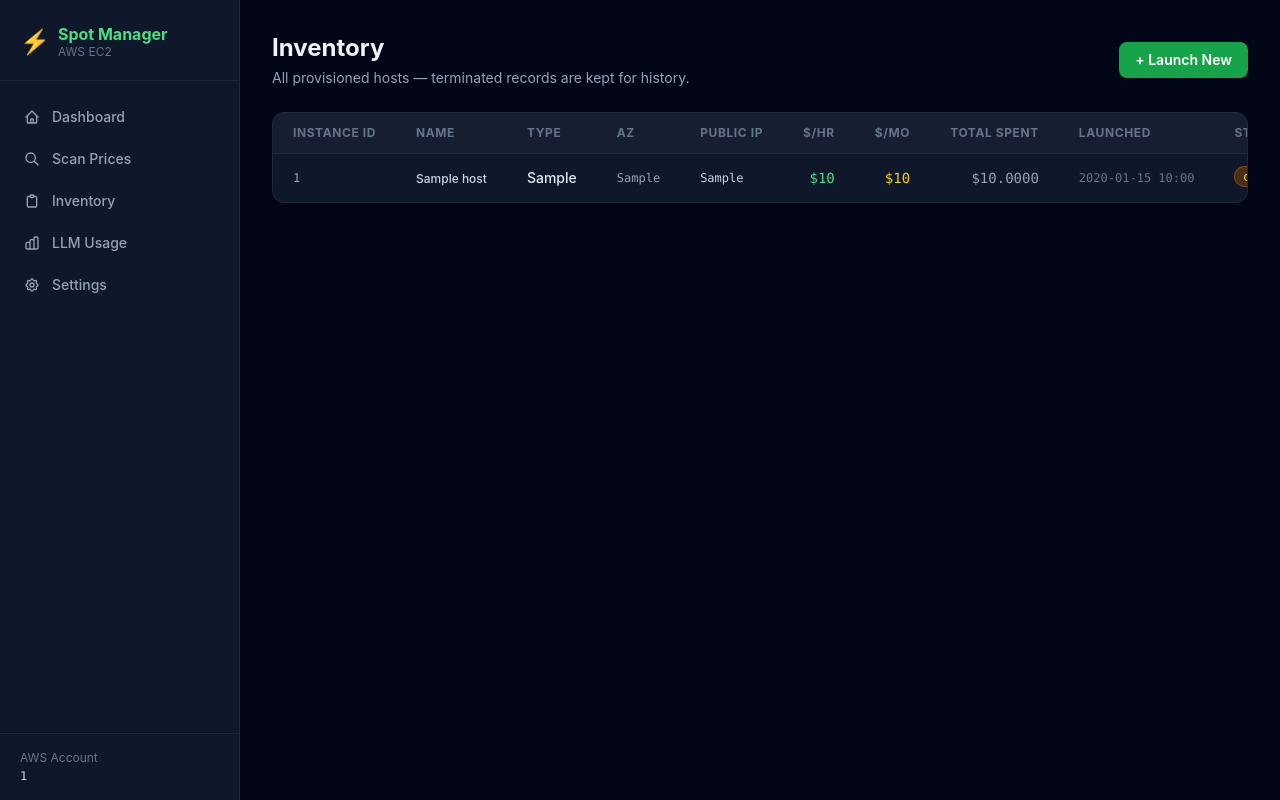
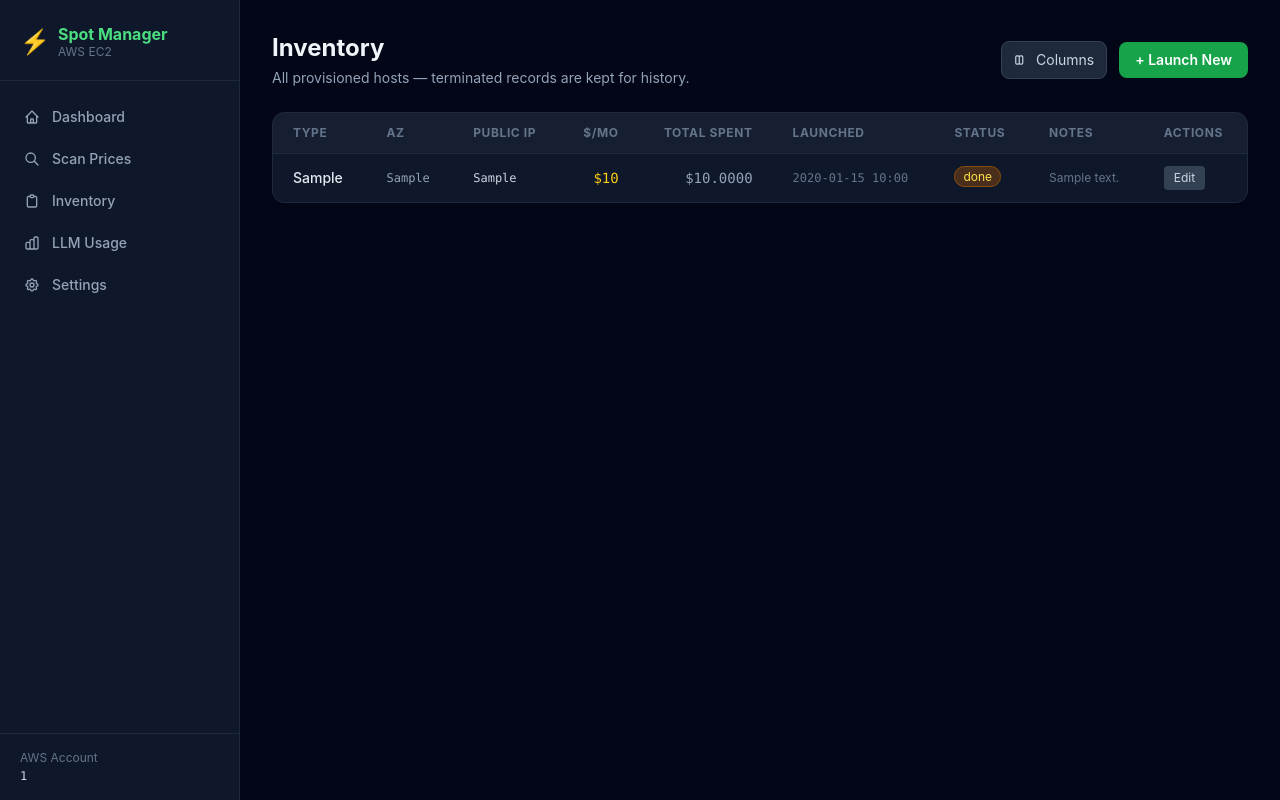
Before and after one commit to mysak7/AWS-spot, a FastAPI app: template web/templates/inventory.html in a window 1280 px wide. Run offline with FastAPI, Linux system fonts and the light colour scheme; the template is opened without the code that fills it: most values are stand-ins (such as "Sample title", 1, 10 or a date in 2020); parts of the project's set-up code (start-up, migrations or seed data) failed here and were passed over; some libraries are stand-ins or nearby versions.

Commit message:
Inventory: column picker with localStorage persistence
Hide Instance ID, Name, $/hr by default. Columns button opens a dropdown
with checkboxes for all 12 columns. Selection saved to localStorage so
preference survives page reloads. Reset defaults button restores originals.

```diff
--- a/web/templates/base.html
+++ b/web/templates/base.html
@@ -36,6 +36,17 @@
         open: false, host_id: '', host_name: '',
         show(id, name) { this.host_id = id; this.host_name = name; this.open = true; },
         hide() { this.open = false; }
+      });
+      const _defaultCols = {
+        id: false, name: false, type: true, az: true, ip: true,
+        hr: false, mo: true, spend: true, launched: true,
+        status: true, notes: true, actions: true
+      };
+      Alpine.store('cols', {
+        open: false,
+        visible: Object.assign({}, _defaultCols, JSON.parse(localStorage.getItem('inv_cols') || '{}')),
+        toggle(k) { this.visible[k] = !this.visible[k]; localStorage.setItem('inv_cols', JSON.stringify(this.visible)); },
+        reset() { this.visible = {..._defaultCols}; localStorage.removeItem('inv_cols'); }
       });
     });
 
--- a/web/templates/inventory.html
+++ b/web/templates/inventory.html
@@ -1,16 +1,48 @@
 {% extends "base.html" %}
 {% block content %}
-<div class="p-8 max-w-7xl mx-auto">
+<div class="p-8 max-w-7xl mx-auto" x-data>
 
   <div class="mb-6 flex items-center justify-between">
     <div>
       <h1 class="text-2xl font-bold text-slate-100">Inventory</h1>
       <p class="text-slate-400 text-sm mt-1">All provisioned hosts — terminated records are kept for history.</p>
     </div>
-    <a href="/scan"
-       class="inline-flex items-center gap-2 px-4 py-2 bg-green-600 hover:bg-green-500 text-white text-sm font-semibold rounded-lg transition-colors">
-      + Launch New
-    </a>
+    <div class="flex items-center gap-3">
+
+      <!-- Column picker -->
+      <div class="relative">
+        <button @click="$store.cols.open = !$store.cols.open"
+                class="inline-flex items-center gap-2 px-3 py-2 bg-slate-800 hover:bg-slate-700 text-slate-300 text-sm rounded-lg border border-slate-700 transition-colors">
+          <svg class="w-3.5 h-3.5" fill="none" stroke="currentColor" viewBox="0 0 24 24"><path stroke-linecap="round" stroke-linejoin="round" stroke-width="2" d="M9 17V7m0 10a2 2 0 01-2 2H5a2 2 0 01-2-2V7a2 2 0 012-2h2a2 2 0 012 2m0 10a2 2 0 002 2h2a2 2 0 002-2M9 7a2 2 0 012-2h2a2 2 0 012 2m0 10V7"/></svg>
+          Columns
+        </button>
+        <div x-show="$store.cols.open" x-cloak
+             @click.outside="$store.cols.open = false"
+             class="absolute right-0 mt-1 z-30 bg-slate-900 border border-slate-700 rounded-xl shadow-xl p-3 w-44 space-y-1">
+          {% set col_labels = [
+            ('id','Instance ID'),('name','Name'),('type','Type'),('az','AZ'),
+            ('ip','Public IP'),('hr','$/hr'),('mo','$/mo'),('spend','Total Spend'),
+            ('launched','Launched'),('status','Status'),('notes','Notes'),('actions','Actions')
+          ] %}
+          {% for key, label in col_labels %}
+          <label class="flex items-center gap-2 px-2 py-1 rounded hover:bg-slate-800 cursor-pointer text-sm text-slate-300">
+            <input type="checkbox" :checked="$store.cols.visible.{{ key }}"
+                   @change="$store.cols.toggle('{{ key }}')"
+                   class="w-3.5 h-3.5 accent-green-500">
+            {{ label }}
+          </label>
+          {% endfor %}
+          <div class="border-t border-slate-800 mt-2 pt-2">
+            <button @click="$store.cols.reset()" class="text-xs text-slate-500 hover:text-slate-300 px-2 transition-colors">Reset defaults</button>
+          </div>
+        </div>
+      </div>
+
+      <a href="/scan"
+         class="inline-flex items-center gap-2 px-4 py-2 bg-green-600 hover:bg-green-500 text-white text-sm font-semibold rounded-lg transition-colors">
+        + Launch New
+      </a>
+    </div>
   </div>
 
   {% if hosts %}
@@ -19,18 +51,18 @@
     <table class="w-full text-sm min-w-max">
       <thead>
         <tr class="text-slate-500 text-xs uppercase tracking-wider border-b border-slate-800 bg-slate-800/50">
-          <th class="px-5 py-3 text-left">Instance ID</th>
-          <th class="px-5 py-3 text-left">Name</th>
-          <th class="px-5 py-3 text-left">Type</th>
-          <th class="px-5 py-3 text-left">AZ</th>
-          <th class="px-5 py-3 text-left">Public IP</th>
-          <th class="px-5 py-3 text-right">$/hr</th>
-          <th class="px-5 py-3 text-right">$/mo</th>
-          <th class="px-5 py-3 text-right">Total spent</th>
-          <th class="px-5 py-3 text-left">Launched</th>
-          <th class="px-5 py-3 text-left">Status</th>
-          <th class="px-5 py-3 text-left">Notes</th>
-          <th class="px-5 py-3 text-left">Actions</th>
+          <th class="px-5 py-3 text-left" :class="{'hidden': !$store.cols.visible.id}">Instance ID</th>
+          <th class="px-5 py-3 text-left" :class="{'hidden': !$store.cols.visible.name}">Name</th>
+          <th class="px-5 py-3 text-left" :class="{'hidden': !$store.cols.visible.type}">Type</th>
+          <th class="px-5 py-3 text-left" :class="{'hidden': !$store.cols.visible.az}">AZ</th>
+          <th class="px-5 py-3 text-left" :class="{'hidden': !$store.cols.visible.ip}">Public IP</th>
+          <th class="px-5 py-3 text-right" :class="{'hidden': !$store.cols.visible.hr}">$/hr</th>
+          <th class="px-5 py-3 text-right" :class="{'hidden': !$store.cols.visible.mo}">$/mo</th>
+          <th class="px-5 py-3 text-right" :class="{'hidden': !$store.cols.visible.spend}">Total spent</th>
+          <th class="px-5 py-3 text-left" :class="{'hidden': !$store.cols.visible.launched}">Launched</th>
+          <th class="px-5 py-3 text-left" :class="{'hidden': !$store.cols.visible.status}">Status</th>
+          <th class="px-5 py-3 text-left" :class="{'hidden': !$store.cols.visible.notes}">Notes</th>
+          <th class="px-5 py-3 text-left" :class="{'hidden': !$store.cols.visible.actions}">Actions</th>
         </tr>
       </thead>
       <tbody class="divide-y divide-slate-800">
--- a/web/templates/partials/host_row.html
+++ b/web/templates/partials/host_row.html
@@ -1,19 +1,19 @@
 {% set s = host.status %}
 <tr id="row-{{ host.host_id }}" class="hover:bg-slate-800/40 transition-colors {% if s == 'terminated' %}opacity-50{% endif %}">
-  <td class="px-5 py-3 font-mono text-xs text-slate-400">{{ host.host_id[-12:] }}</td>
-  <td class="px-5 py-3">
+  <td class="px-5 py-3 font-mono text-xs text-slate-400" :class="{'hidden': !$store.cols.visible.id}">{{ host.host_id[-12:] }}</td>
+  <td class="px-5 py-3" :class="{'hidden': !$store.cols.visible.name}">
     <a href="/host/{{ host.host_id }}" class="text-slate-300 text-xs font-medium hover:text-green-400 transition-colors">{{ host.name }}</a>
   </td>
-  <td class="px-5 py-3 text-slate-200 font-medium">{{ host.instance_type }}</td>
-  <td class="px-5 py-3 font-mono text-xs text-slate-400">{{ host.az }}</td>
-  <td class="px-5 py-3 font-mono text-xs text-slate-300">{{ host.public_ip or '—' }}</td>
-  <td class="px-5 py-3 text-right font-mono text-green-400">${{ host.spot_price_usd }}</td>
-  <td class="px-5 py-3 text-right font-mono text-yellow-400">${{ host.monthly_price_usd or '?' }}</td>
-  <td class="px-5 py-3 text-right font-mono {% if s == 'running' %}text-orange-300{% else %}text-slate-400{% endif %}">
+  <td class="px-5 py-3 text-slate-200 font-medium" :class="{'hidden': !$store.cols.visible.type}">{{ host.instance_type }}</td>
+  <td class="px-5 py-3 font-mono text-xs text-slate-400" :class="{'hidden': !$store.cols.visible.az}">{{ host.az }}</td>
+  <td class="px-5 py-3 font-mono text-xs text-slate-300" :class="{'hidden': !$store.cols.visible.ip}">{{ host.public_ip or '—' }}</td>
+  <td class="px-5 py-3 text-right font-mono text-green-400" :class="{'hidden': !$store.cols.visible.hr}">${{ host.spot_price_usd }}</td>
+  <td class="px-5 py-3 text-right font-mono text-yellow-400" :class="{'hidden': !$store.cols.visible.mo}">${{ host.monthly_price_usd or '?' }}</td>
+  <td class="px-5 py-3 text-right font-mono {% if s == 'running' %}text-orange-300{% else %}text-slate-400{% endif %}" :class="{'hidden': !$store.cols.visible.spend}">
     {% if host._cost_usd is not none and host._cost_usd is defined %}${{ "%.4f"|format(host._cost_usd) }}{% else %}—{% endif %}
   </td>
-  <td class="px-5 py-3 font-mono text-xs text-slate-500">{{ (host.launched_at or '')[:16].replace('T',' ') or '—' }}</td>
-  <td class="px-5 py-3">
+  <td class="px-5 py-3 font-mono text-xs text-slate-500" :class="{'hidden': !$store.cols.visible.launched}">{{ (host.launched_at or '')[:16].replace('T',' ') or '—' }}</td>
+  <td class="px-5 py-3" :class="{'hidden': !$store.cols.visible.status}">
     {% if s == 'running' %}
       <span class="inline-flex items-center gap-1 px-2 py-0.5 rounded-full text-xs bg-green-900/60 text-green-300 border border-green-800">
         <span class="w-1.5 h-1.5 rounded-full bg-green-400"></span> running
@@ -29,10 +29,10 @@
       <div class="text-red-400 text-xs mt-1">{{ host._error }}</div>
     {% endif %}
   </td>
-  <td class="px-5 py-3 text-slate-500 text-xs max-w-[140px] truncate" title="{{ host.notes or '' }}">
+  <td class="px-5 py-3 text-slate-500 text-xs max-w-[140px] truncate" title="{{ host.notes or '' }}" :class="{'hidden': !$store.cols.visible.notes}">
     {{ host.notes or '—' }}
   </td>
-  <td class="px-5 py-3">
+  <td class="px-5 py-3" :class="{'hidden': !$store.cols.visible.actions}">
     <div class="flex items-center gap-1.5">
       <button hx-get="/host/{{ host.host_id }}/edit"
               hx-target="#row-{{ host.host_id }}"
```
